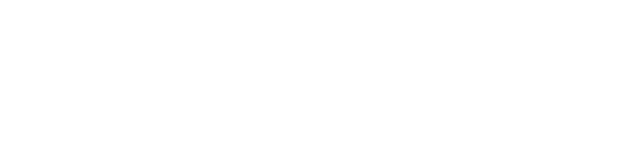
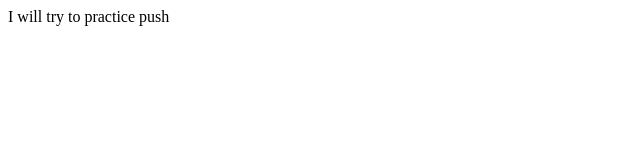
Before and after one commit to mms42/MonicaThursday, a plain HTML site: page pages/coffee.html in a window 1280 px wide. Shown: the whole page, without its empty margins (0-640 px from the left). Drawn offline with Linux system fonts and the light colour scheme.

Commit message:
I will try forth time to make coffee file push

```diff
--- a/pages/coffee.html
+++ b/pages/coffee.html
@@ -3,9 +3,9 @@
 <head>
     <meta charset="UTF-8">
     <meta name="viewport" content="width=device-width, initial-scale=1.0">
-    <title>coffee 3</title>
+    <title>coffee 2</title>
 </head>
 <body>
-
+    I will try to practice push
 </body>
 </html>
```
